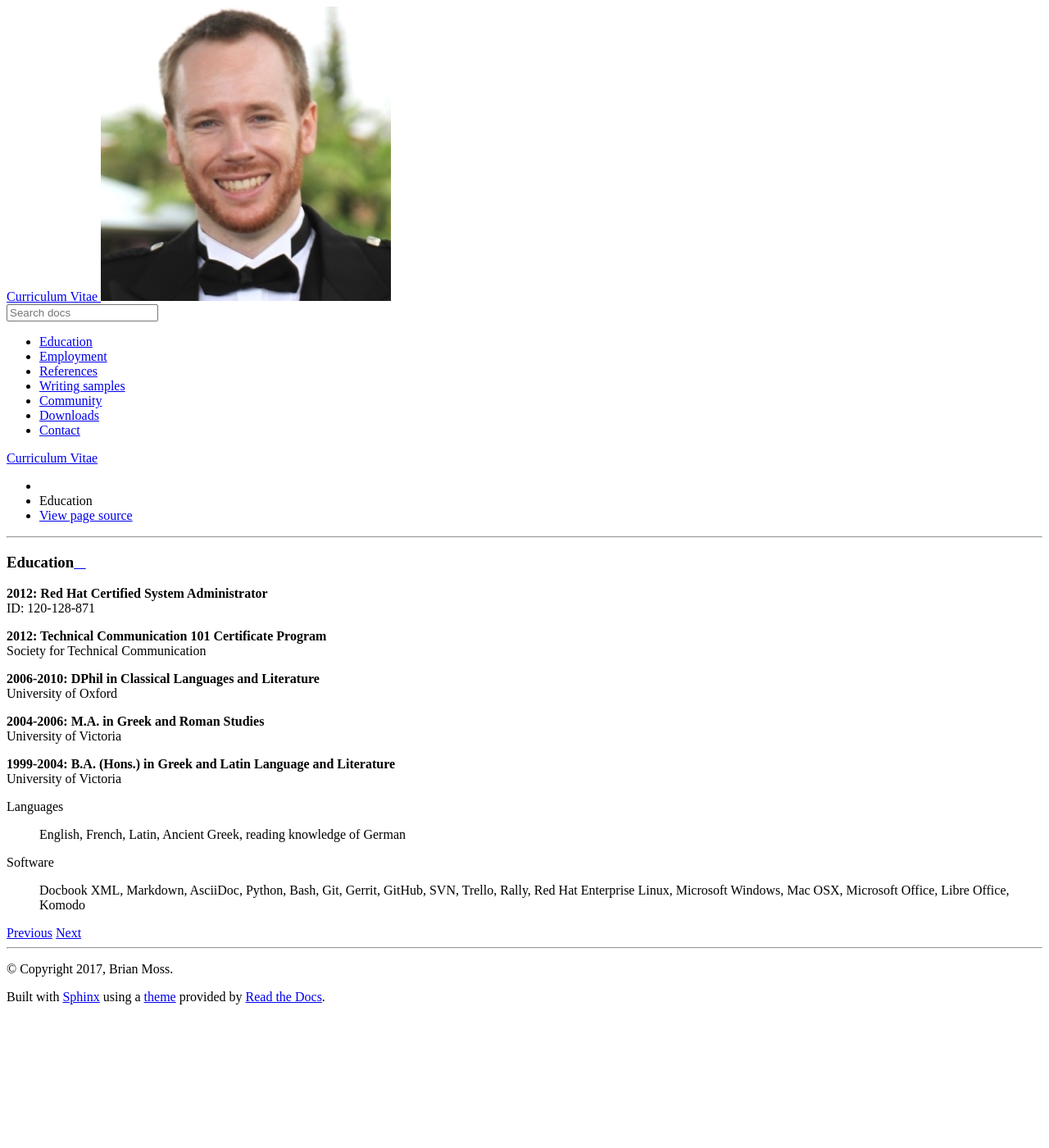
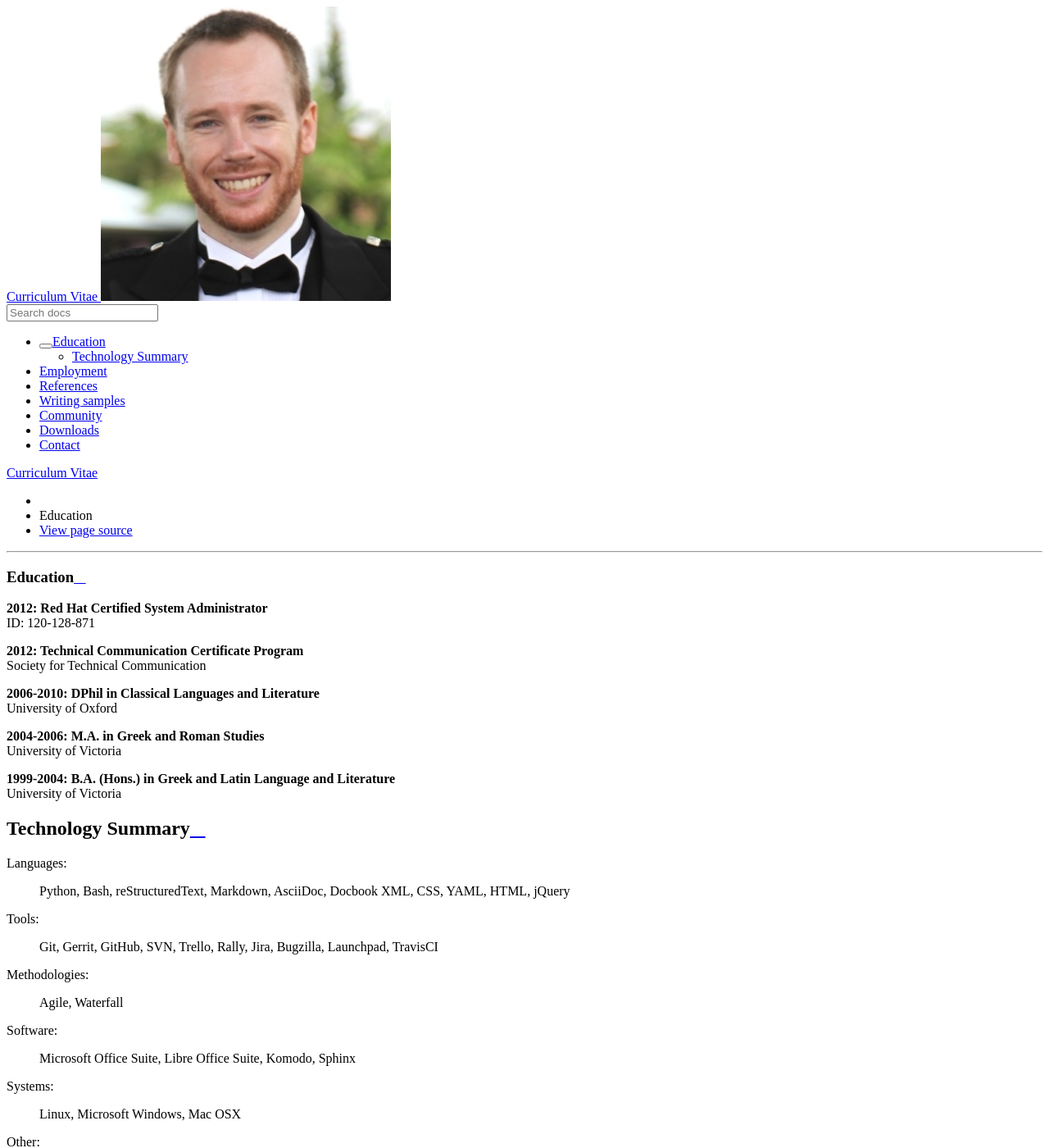
Before and after one commit to kallimachos/cv, a Sphinx documentation site: the page built from doc/education.rst, in a window 1280 px wide and 1400 px high. Shown: the whole window at 82% size. Built offline with Sphinx 7.4.7 and the Read the Docs theme 2.0.0, drawn with Linux system fonts in a browser that asks for light colours.

Commit message:
Update education

```diff
--- a/doc/education.rst
+++ b/doc/education.rst
@@ -5,7 +5,7 @@ Education
 **2012: Red Hat Certified System Administrator** |br|
 ID: 120-128-871
 
-**2012: Technical Communication 101 Certificate Program** |br|
+**2012: Technical Communication Certificate Program** |br|
 Society for Technical Communication
 
 **2006-2010: DPhil in Classical Languages and Literature** |br|
@@ -17,10 +17,24 @@ University of Victoria
 **1999-2004: B.A. (Hons.) in Greek and Latin Language and Literature** |br|
 University of Victoria
 
-Languages
+Technology Summary
+~~~~~~~~~~~~~~~~~~
+
+Languages:
+   Python, Bash, reStructuredText, Markdown, AsciiDoc, Docbook XML, CSS, YAML,
+   HTML, jQuery
+
+Tools:
+   Git, Gerrit, GitHub, SVN, Trello, Rally, Jira, Bugzilla, Launchpad, TravisCI
+
+Methodologies:
+   Agile, Waterfall
+
+Software:
+   Microsoft Office Suite, Libre Office Suite, Komodo, Sphinx
+
+Systems:
+   Linux, Microsoft Windows, Mac OSX
+
+Other:
    English, French, Latin, Ancient Greek, reading knowledge of German
-
-Software
-   Docbook XML, Markdown, AsciiDoc, Python, Bash, Git, Gerrit, GitHub, SVN,
-   Trello, Rally, Red Hat Enterprise Linux, Microsoft Windows, Mac OSX,
-   Microsoft Office, Libre Office, Komodo
--- a/doc/spelling_wordlist.txt
+++ b/doc/spelling_wordlist.txt
@@ -86,6 +86,8 @@ internet
 iOS
 Jacinta
 JBoss
+Jira
+jQuery
 kallimachos
 kerneldoc
 kerning
```
Also changed, not shown: doc/contact.rst (+2 -5 lines), doc/employment.rst (+5 -3 lines), doc/index.rst (+4 -3 lines), 1 other file.
